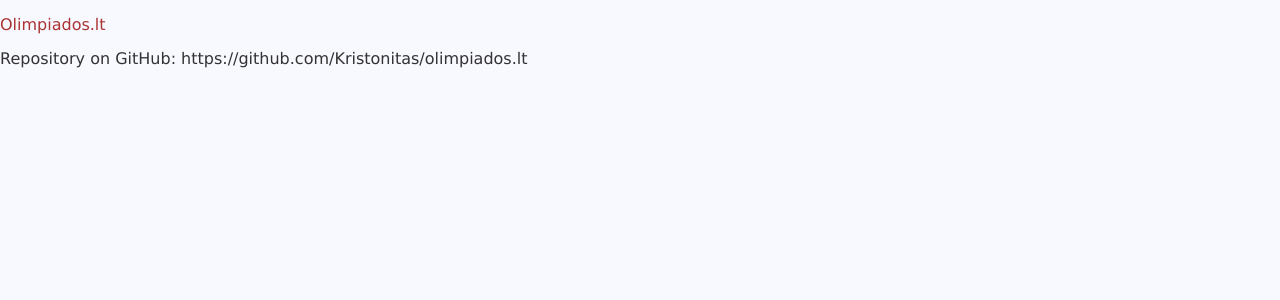
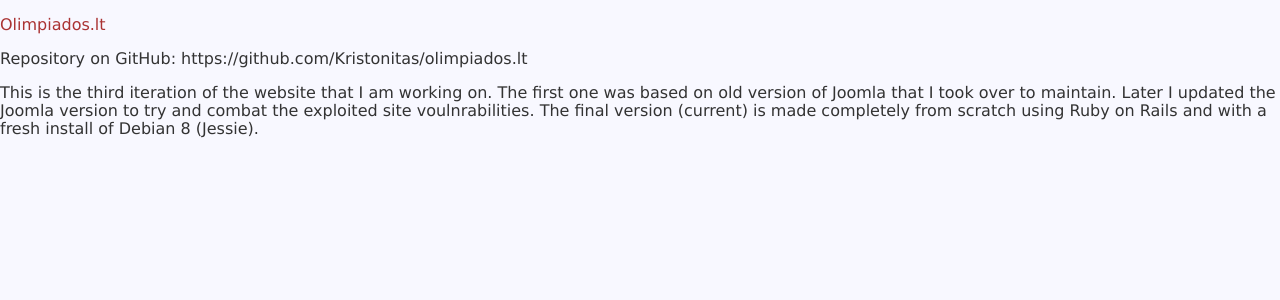
Before and after one commit to Kristonitas/kristonitas.github.io, a Jekyll site: the page built from _projects/2017-02-26-Olimpiados.lt.md, in a window 1280 px wide. Shown: the top 300 px of the page. Built offline with Jekyll 4.4.1, drawn with Linux system fonts in a browser that asks for light colours.

Commit message:
CDJ project added, detailed olimpiados.lt

```diff
--- a/_projects/2017-02-26-Olimpiados.lt.md
+++ b/_projects/2017-02-26-Olimpiados.lt.md
@@ -1,9 +1,11 @@
 ---
 cover: images/covers/olimpiados_lt.jpg
 skills: [html, rails, teamwork]
-date_accuracy: day
+date_accuracy: month
 ---
 
 [Olimpiados.lt](https://olimpiados.lt)
 
 Repository on GitHub: https://github.com/Kristonitas/olimpiados.lt
+
+This is the third iteration of the website that I am working on. The first one was based on old version of Joomla that I took over to maintain. Later I updated the Joomla version to try and combat the exploited site voulnrabilities. The final version (current) is made completely from scratch using Ruby on Rails and with a fresh install of Debian 8 (Jessie).
```
Also changed, not shown: _projects/2011-12-24-Chipjunk-Tunes.md (added, +10 -0 lines), images/covers/chipjunk_tunes.jpg (added).
